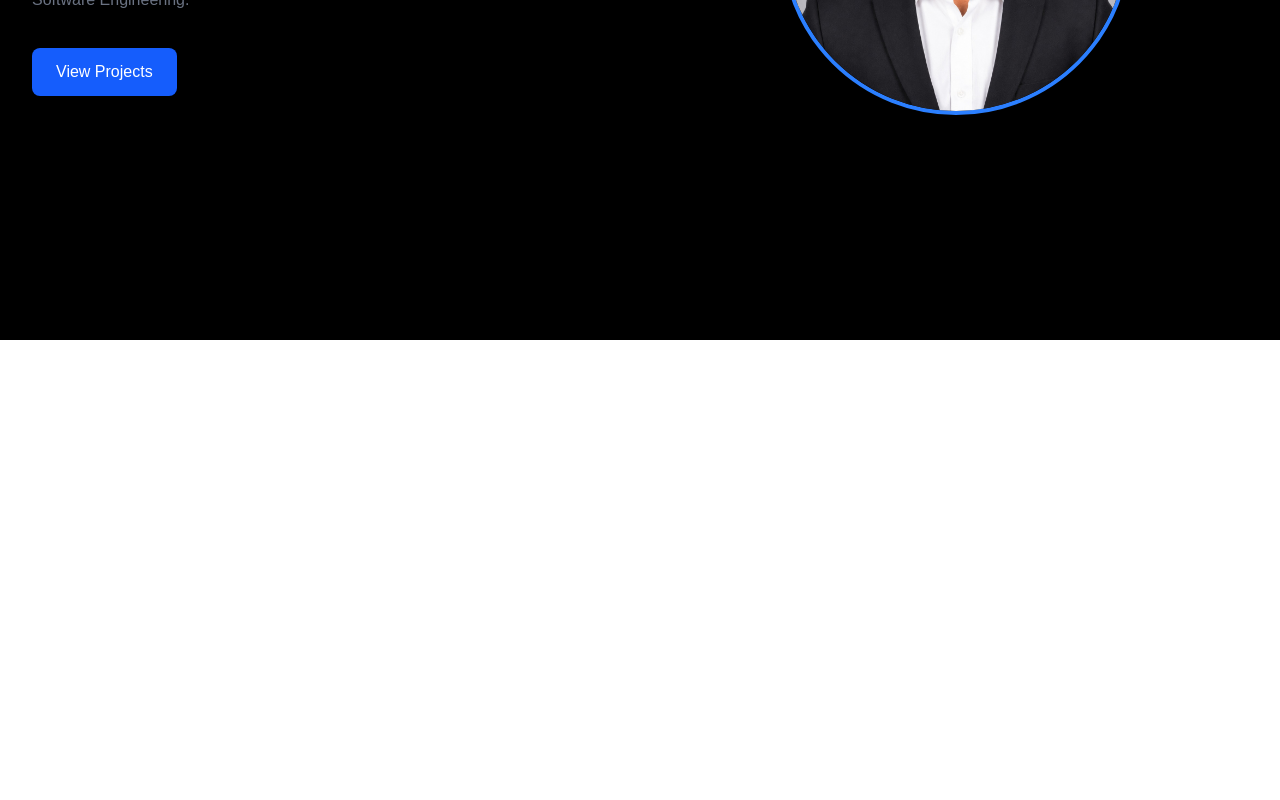
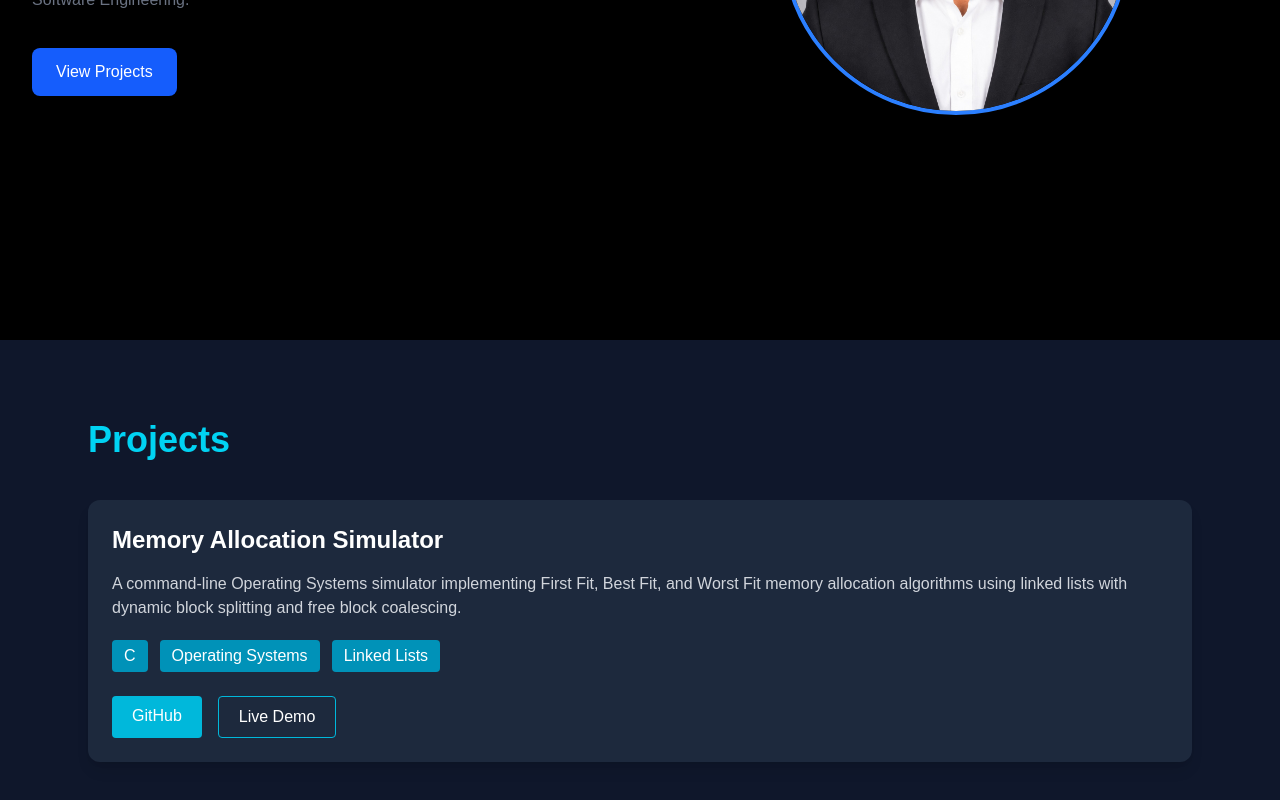
Before and after one commit to AdityaPrakash2153/portfolio, a Next.js app: page / in a window 1280 px wide. Shown: the part 460-1260 px from the top of the page. Before the commit the page ends 800 px from the top, so only its background shows below. Built offline with nearby package versions, Linux system fonts and the light colour scheme.

Commit message:
Add Memory Allocation Simulator project section

```diff
--- a/app/components/Projects.tsx
+++ b/app/components/Projects.tsx
@@ -0,0 +1,54 @@
+export default function Projects() {
+  return (
+    <section id="projects" className="py-20 bg-slate-900 text-white">
+      <div className="max-w-6xl mx-auto px-6">
+        <h2 className="text-4xl font-bold text-cyan-400 mb-10">
+          Projects
+        </h2>
+
+        <div className="bg-slate-800 rounded-xl p-6 shadow-lg">
+          <h3 className="text-2xl font-semibold">
+            Memory Allocation Simulator
+          </h3>
+
+          <p className="mt-4 text-gray-300">
+            A command-line Operating Systems simulator implementing
+            First Fit, Best Fit, and Worst Fit memory allocation
+            algorithms using linked lists with dynamic block splitting
+            and free block coalescing.
+          </p>
+
+          <div className="flex gap-3 mt-5 flex-wrap">
+            <span className="bg-cyan-600 px-3 py-1 rounded">
+              C
+            </span>
+            <span className="bg-cyan-600 px-3 py-1 rounded">
+              Operating Systems
+            </span>
+            <span className="bg-cyan-600 px-3 py-1 rounded">
+              Linked Lists
+            </span>
+          </div>
+
+          <div className="mt-6 flex gap-4">
+            <a
+              href="https://github.com/AdityaPrakash2153/memory-simulator"
+              target="_blank"
+              className="bg-cyan-500 px-5 py-2 rounded hover:bg-cyan-600"
+            >
+              GitHub
+            </a>
+
+            <a
+              href="https://memory-simulator--adityaprakash07.replit.app"
+              target="_blank"
+              className="border border-cyan-500 px-5 py-2 rounded hover:bg-cyan-500"
+            >
+              Live Demo
+            </a>
+          </div>
+        </div>
+      </div>
+    </section>
+  );
+}
--- a/app/page.tsx
+++ b/app/page.tsx
@@ -1,11 +1,13 @@
 import Navbar from "./components/Navbar";
 import Hero from "./components/Hero";
+import Projects from "./components/Projects";
 
 export default function Home() {
   return (
     <>
       <Navbar />
       <Hero />
+      <Projects />
     </>
   );
 }
```
